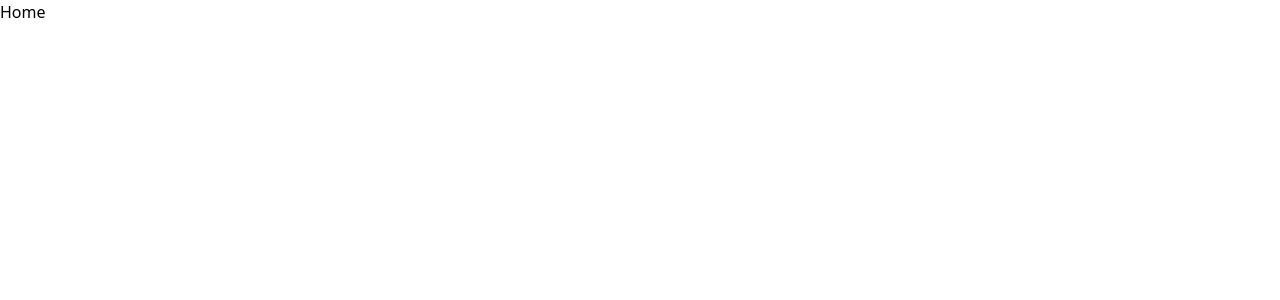
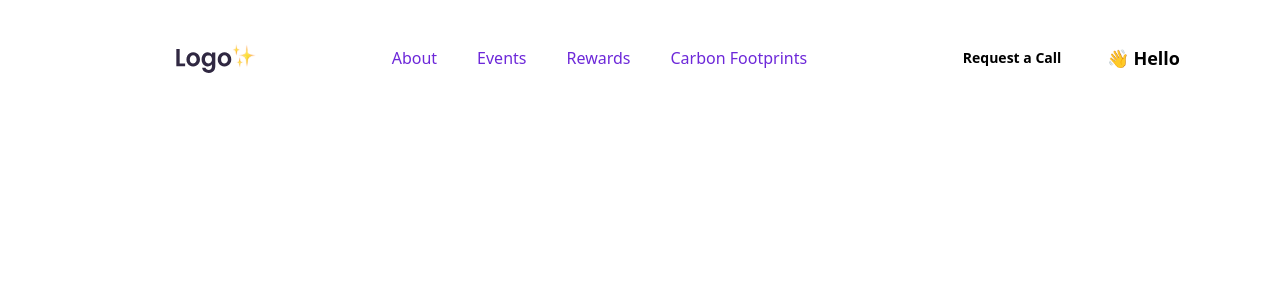
Before and after one commit to soumikbaksi18/zencred, a React (Create React App) app: page / in a window 1280 px wide. Shown: the top 300 px of the page. Built offline with nearby package versions, Linux system fonts and the light colour scheme.

Commit message:
Navbar added

```diff
--- /dev/null
+++ b/src/components/Navbar.jsx
@@ -0,0 +1,60 @@
+import React from 'react';
+import logo from "../assets/logo.svg";
+import "../App.css"
+
+const Navbar = () => {
+  return (
+    <>
+      <div className="flex justify-between text-white mt-10 mx-20">
+        <div className="flex items-center">
+          <a href="/" className="">
+            <h1 className="ml-24 text-white text-lg font-semibold leading-[30.60px]">
+             <img src={logo} alt="" className="w-20" />
+            </h1>
+          </a>
+        </div>
+
+        <div className="flex items-center ">
+          <a href="" className="">
+            <h1 className="mx-5 text-violet-700 text-base font-light leading-[30.60px]">
+              About
+            </h1>
+          </a>
+          <a href="/all" className="">
+            <h1 className="mx-5 text-violet-700 text-base font-light leading-[30.60px]">
+              Events
+            </h1>
+          </a>
+          <a href="/all" className="">
+            <h1 className="mx-5 text-violet-700 text-base font-light leading-[30.60px]">
+              Rewards
+            </h1>
+          </a>
+          <a href="/all" className="">
+            <h1 className="mx-5 text-violet-700 text-base font-light leading-[30.60px]">
+              Carbon Footprints
+            </h1>
+          </a>
+        </div>
+
+        <div className="flex items-center ">
+          <a href="" className="call w-36 py-2">
+            <h1 className="mx-5 text-black text-sm font-semibold ">
+              Request a Call
+            </h1>
+          </a>
+          <a href="/all" className="">
+            <h1 className="mx-5 text-black text-lg font-semibold leading-[30.60px]">
+            👋 Hello
+            </h1>
+          </a>
+
+        </div>
+
+
+      </div>
+    </>
+  )
+}
+
+export default Navbar
--- a/src/pages/Home.jsx
+++ b/src/pages/Home.jsx
@@ -1,8 +1,17 @@
-import React from 'react'
+import React from 'react';
+import Navbar from '../components/Navbar';
 
 const Home = () => {
   return (
-    <div>Home</div>
+    <>
+    <div>
+      <Navbar/>
+    </div>
+
+    <div>
+
+    </div>
+    </>
   )
 }
 
```
Also changed, not shown: src/assets/logo.svg (added).
